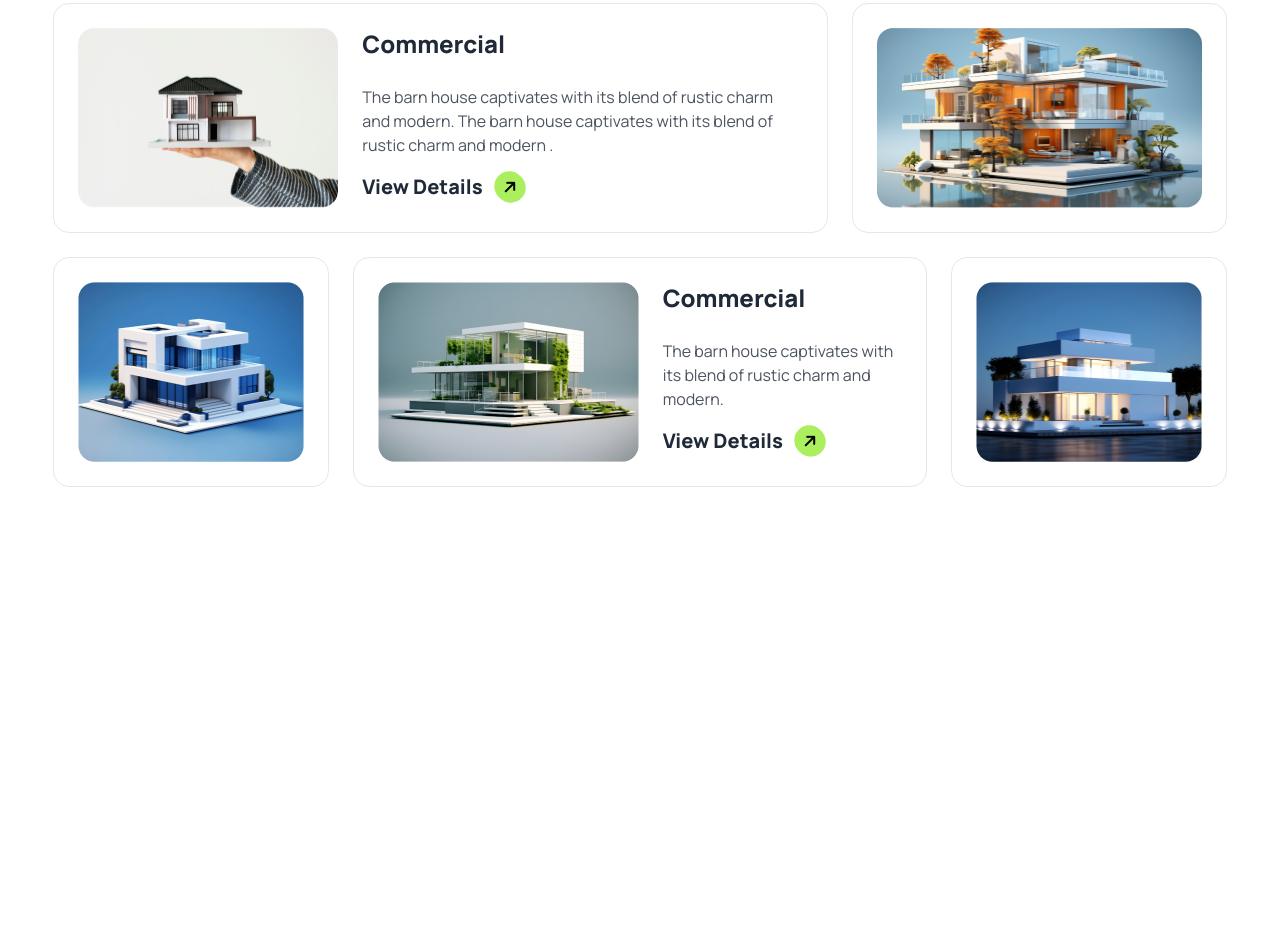
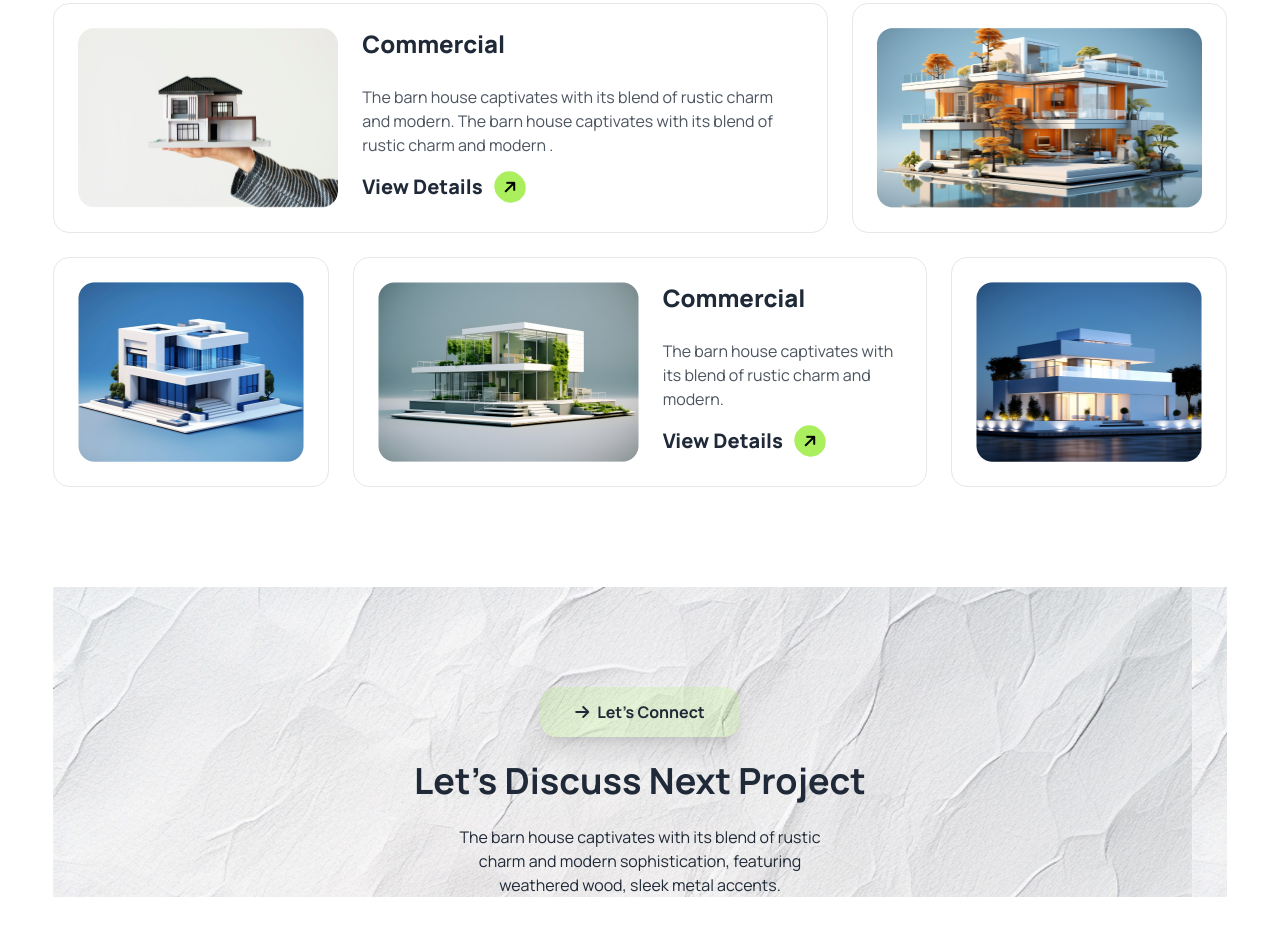
Before and after one commit to sayed725/B10-Assignment-03, a plain HTML site: page index.html in a window 1280 px wide. Shown: the part 2538-3467 px from the top of the page. Before the commit the page ends 3125 px from the top, so only its background shows below. Drawn offline with nearby package versions, Linux system fonts and the light colour scheme.

Commit message:
added hallf next project section

```diff
--- a/index.html
+++ b/index.html
@@ -210,6 +210,20 @@
       </div>
     </section>
 
+    <!-- next project section  -->
+     <section class="w-11/12 mx-auto  bg-[url('./assets/bg.jpg')] lg:mt-[100px] mt-[30px] sm:[mt-60px]">
+     <div class="pt-[100px]">
+      <p class="bg-[#ABEF5F33] gap-2 shadow-xl rounded-2xl w-[200px] h-[50px] flex justify-center items-center text-center font-bold mb-6 mx-auto">
+        <i class="fa-solid fa-arrow-right"></i>
+        <span>Let’s Connect</span>
+      </p>
+      <h4 class="font-bold text-4xl text-center mb-6">Let’s Discuss Next Project</h4>
+      <p class="text-center lg:w-1/3 mx-auto mb-8">The barn house captivates with its blend of rustic charm and modern
+        sophistication, featuring weathered wood, sleek metal accents.</p>
+     </div>
+        <!-- form start  -->
+     </section>
+
 
 
   </main>
```
